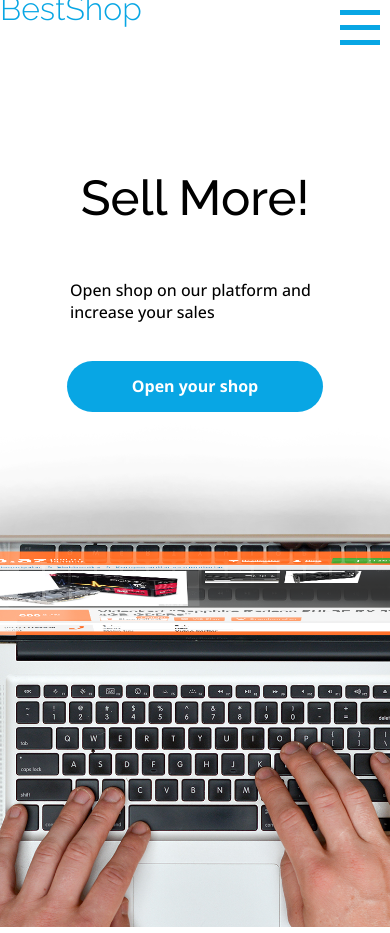
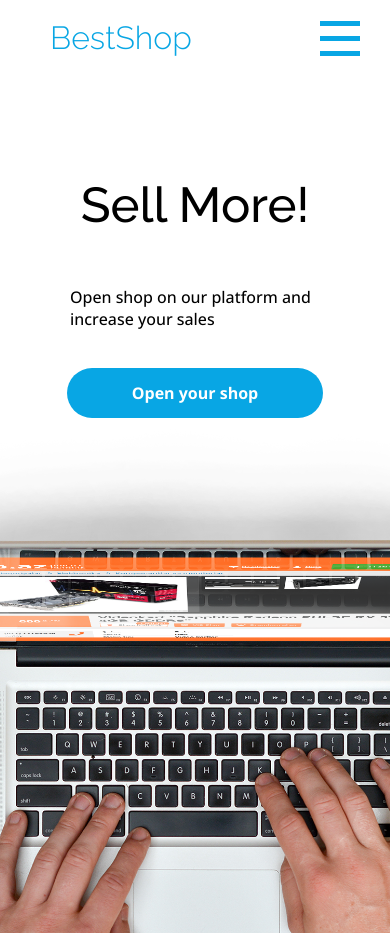
Before and after one commit to duszaemilia/BestShop, a website built with Parcel: page index.html in a window 390 px wide. Shown: the top 933 px of the page. Built offline with nearby package versions, Linux system fonts and the light colour scheme.

Commit message:
json gitignore hero header

```diff
--- a/src/scss/elements/_header.scss
+++ b/src/scss/elements/_header.scss
@@ -1,7 +1,12 @@
 .header {
   background-color: $white;
   box-shadow: 0 .1875rem .375rem $other5;
-  height: 4.375rem;
+  //height: 4.375rem;
+
+  @include mobile {
+    padding: 20px;
+  }
+
 
   .header__inner {
     width: 100%;
@@ -18,10 +23,12 @@
     font-family: $font-raleway;
     font-weight: 300;
     font-size: 2rem;
-    line-height: 1.15625rem;
+    padding-left: 30px;
+    //line-height: 1.15625rem;
     color: $primary;
     display: flex;
     align-items: center;
+
   }
 
   .mainMenu {
@@ -36,7 +43,6 @@
       background-color: white;
       width: 100%;
       padding-bottom: 10px;
-
       display: none;
     }
 
@@ -74,7 +80,7 @@
       background: transparent;
       position: absolute;
       right: 10px;
-      top: 10px;
+      //top: 10px;
       transition: 0.3s transform linear;
 
 
--- a/src/scss/elements/_hero.scss
+++ b/src/scss/elements/_hero.scss
@@ -24,6 +24,7 @@
     font-weight: 500;
     color: $black;
     font-family: $font-open-sans;
+    //display: block;
     align-items: center;
     margin-top: 20px;
     margin-bottom: 38px;
@@ -57,10 +58,10 @@
       width: 100%;
       height: auto;
 
-      //@include mobile {
-      //  width: 200%;
-      //  transform: translateX(-28%);
-      //}
+      @include mobile {
+        width: 200%;
+        transform: translateX(-28%);
+      }
     }
   }
 }
```
Also changed, not shown: package.json (added, +13 -0 lines), 1 other file.
